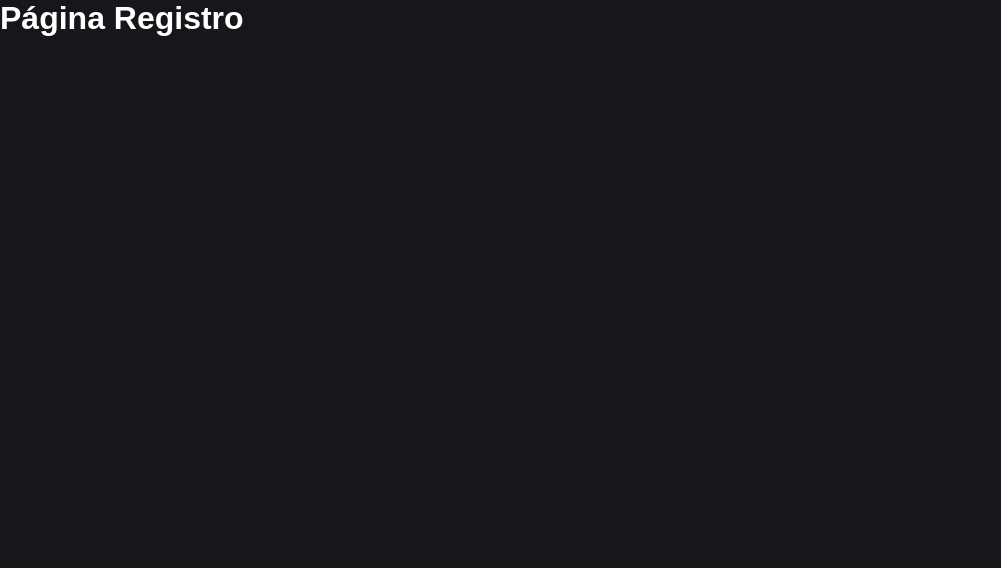
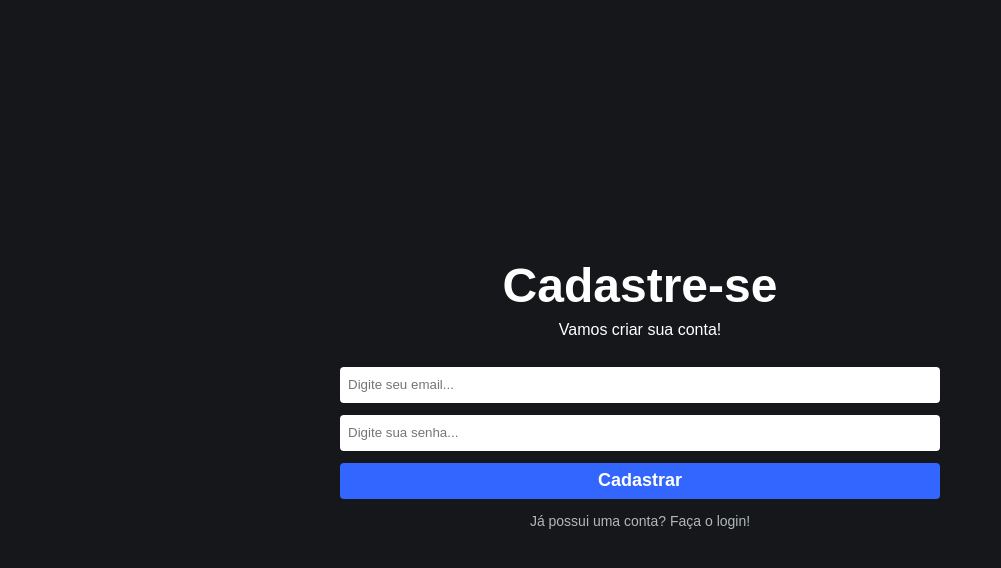
Before and after one commit to IgorMontezuma20/lista-de-tarefas, a React (Create React App) app: page /register in a window 1280 px wide. Shown: the top 568 px of the page, without its empty margins (0-1001 px from the left). Built offline with nearby package versions, Linux system fonts and the light colour scheme.

Commit message:
feat: criando a pagina de registro

```diff
--- /dev/null
+++ b/src/pages/Admin/index.js
@@ -0,0 +1,9 @@
+import "./admin.css";
+
+export default function Admin() {
+  return (
+    <div>
+      <h1>Página Admin</h1>
+    </div>
+  );
+}
--- a/src/pages/Home/home.css
+++ b/src/pages/Home/home.css
@@ -44,7 +44,6 @@
 .form button:hover{
     background-color: #082ea0;
     color: #FFF;
-    transform: 5s;
 }
 .form textarea{
     margin-bottom: 12px;
@@ -59,4 +58,9 @@
     text-decoration: none;
     margin: 14px 0;
     font-size: 14px;
+    cursor: pointer;
 }
+
+.button-link:hover{
+    cursor: pointer;
+}
--- a/src/pages/Home/index.js
+++ b/src/pages/Home/index.js
@@ -1,16 +1,31 @@
 import { useState } from "react";
+import "./home.css";
+
 import { Link } from "react-router-dom";
-import "./home.css";
+
+import { auth } from "../../firebaseConnection";
+import { signInWithEmailAndPassword } from "firebase/auth";
+
+import { useNavigate } from "react-router-dom";
 
 export default function Home() {
   const [email, setEmail] = useState("");
   const [password, setPassword] = useState("");
 
-  function handleLogin(e) {
+  const navigate = useNavigate();
+
+  async function handleLogin(e) {
     e.preventDefault();
 
     if (email !== "" && password !== "") {
-      alert("teste");
+      await signInWithEmailAndPassword(auth, email, password)
+        .then(() => {
+          navigate("/admin", { replace: true });
+        })
+        .catch((e) => {
+          alert("erro: " + e.message);
+          console.log("Erro ao efetuar o login!");
+        });
     } else {
       alert("Preencha todos os campos!");
     }
@@ -19,7 +34,7 @@
   return (
     <div className="home-container">
       <h1>Lista de tarefas</h1>
-      <span>Organize suas tarefas de forma mais fácil.</span>
+      <span>Gerencie sua agenda de forma fácil.</span>
 
       <form className="form" onSubmit={handleLogin}>
         <input
@@ -28,10 +43,10 @@
           value={email}
           onChange={(e) => setEmail(e.target.value)}
         />
+
         <input
-          autoComplete={false}
           type="password"
-          placeholder="Digite sua senha..."
+          placeholder="******"
           value={password}
           onChange={(e) => setPassword(e.target.value)}
         />
@@ -40,7 +55,7 @@
       </form>
 
       <Link className="button-link" to="/register">
-        Não possui uma conta? cadastre-se agora.
+        Não possui uma conta? Cadastre-se
       </Link>
     </div>
   );
--- a/src/pages/Register/index.js
+++ b/src/pages/Register/index.js
@@ -1,7 +1,56 @@
-export default function Register() {
+import { useState } from "react";
+import { Link } from "react-router-dom";
+import { auth } from "../../firebaseConnection";
+import { createUserWithEmailAndPassword } from "firebase/auth";
+import { useNavigate } from "react-router-dom";
+
+export default function REagister() {
+  const [email, setEmail] = useState("");
+  const [password, setPassword] = useState("");
+  const navigate = useNavigate();
+
+  async function handleRegister(e) {
+    e.preventDefault();
+
+    if (email !== "" && password !== "") {
+      await createUserWithEmailAndPassword(auth, email, password)
+        .then(() => {
+          navigate("/admin", { replace: true });
+        })
+        .catch(() => {
+          alert("erro: " + e.message);
+          console.log("Erro ao efetuar cadastro.");
+        });
+    } else {
+      alert("Preencha todos os campos!");
+    }
+  }
+
   return (
-    <div>
-      <h1>Página Registro</h1>
+    <div className="home-container">
+      <h1>Cadastre-se</h1>
+      <span>Vamos criar sua conta!</span>
+
+      <form className="form" onSubmit={handleRegister}>
+        <input
+          type="text"
+          placeholder="Digite seu email..."
+          value={email}
+          onChange={(e) => setEmail(e.target.value)}
+        />
+        <input
+          type="password"
+          placeholder="Digite sua senha..."
+          value={password}
+          onChange={(e) => setPassword(e.target.value)}
+        />
+
+        <button type="submit">Cadastrar</button>
+      </form>
+
+      <Link className="button-link" to="/">
+        Já possui uma conta? Faça o login!
+      </Link>
     </div>
   );
 }
--- a/src/routes/index.js
+++ b/src/routes/index.js
@@ -1,12 +1,16 @@
-import { Route, Routes } from "react-router-dom";
+import { Routes, Route } from "react-router-dom";
+
 import Home from "../pages/Home";
 import Register from "../pages/Register";
+import Admin from "../pages/Admin";
 
 function RoutesApp() {
   return (
     <Routes>
       <Route path="/" element={<Home />} />
       <Route path="/register" element={<Register />} />
+
+      <Route path="/admin" element={<Admin />} />
     </Routes>
   );
 }
```
Also changed, not shown: src/index.css (+5 -5 lines), src/pages/Admin/admin.css (added).
